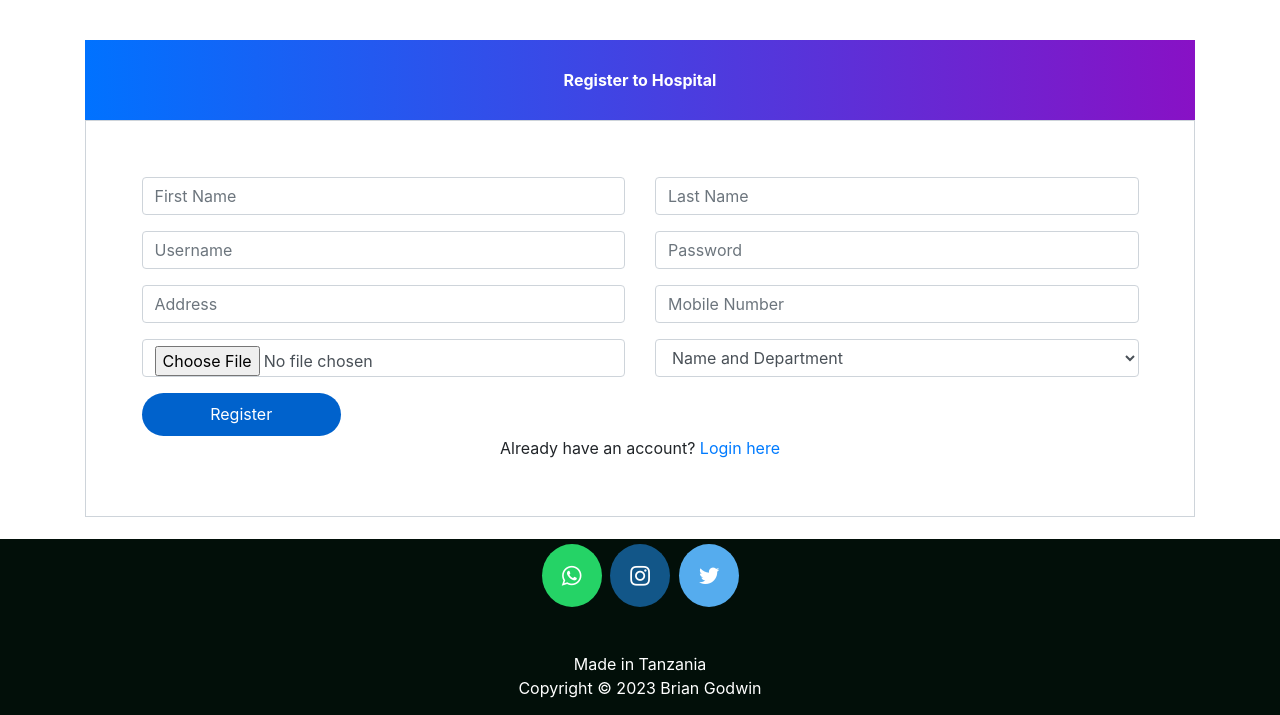
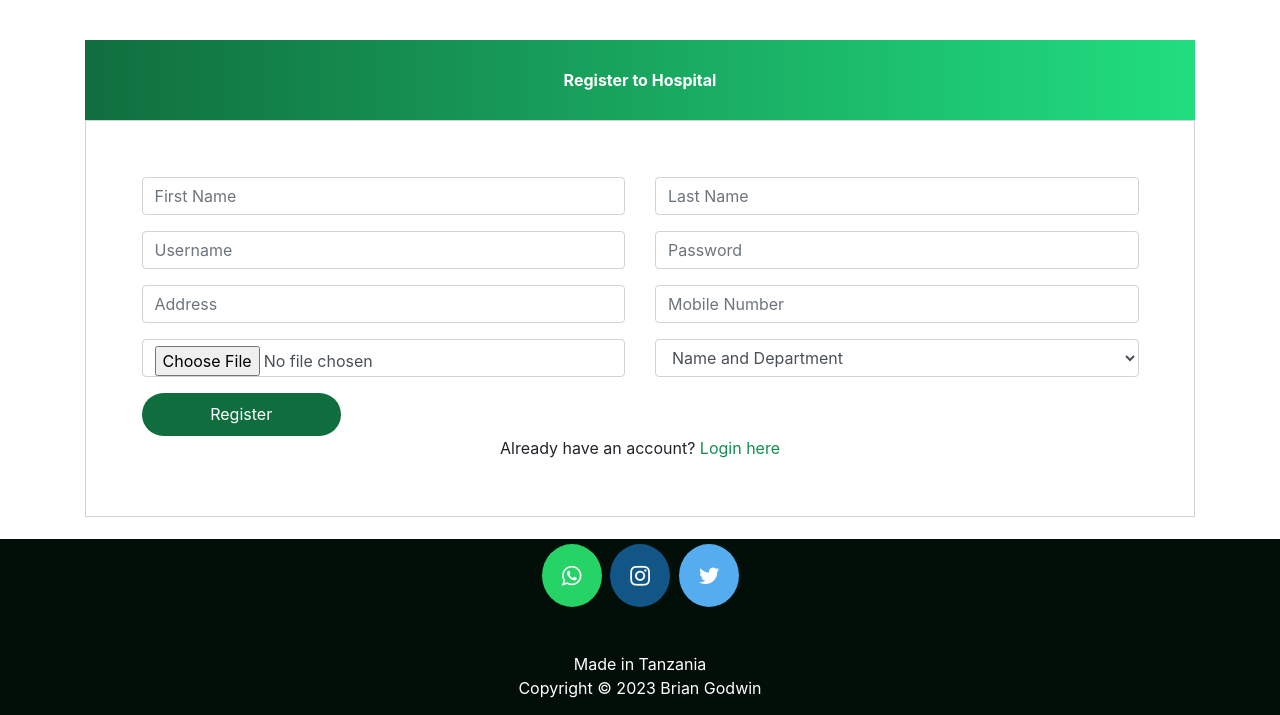
Before and after one commit to nocontrolla/SanitasBot_Django, a Django app: page /hospital/patientsignup in a window 1280 px wide. Shown: the part 56-771 px from the top of the page. Run offline with Django 4.2, Linux system fonts and the light colour scheme; data comes from the database, SQL or seed files in the repository; some libraries are stand-ins or nearby versions.

Commit message:
further changes

```diff
--- a/HealthCareProject/urls.py
+++ b/HealthCareProject/urls.py
@@ -26,7 +26,7 @@ urlpatterns = [
 
     path('hospital/', include('hospitalregister.urls')),
 
-    path('appointments/', include('appointment.urls')),
+    path('appointment/', include('appointment.urls')),
 
     path('reminder/', include('reminder.urls')),
 
--- a/appointment/models.py
+++ b/appointment/models.py
@@ -7,7 +7,8 @@ class Appointment(models.Model):
     patient = models.ForeignKey(Patient, on_delete=models.CASCADE, related_name='patient')
     doctor = models.ForeignKey(Doctor, on_delete=models.CASCADE, related_name='doctor')
     date = models.DateField()
-    time = models.TimeField()
+    start_time = models.TimeField()
+    end_time = models.TimeField(blank=True, null=True)
     status = models.CharField(choices=[('Pending', 'Pending'), ('Completed', 'Completed')], max_length=10)
     description = models.CharField(max_length=255)
 
--- a/appointment/views.py
+++ b/appointment/views.py
@@ -30,7 +30,7 @@ def patient_view_appointment_view(request):
 @user_passes_test(views.is_doctor)
 def doctor_view_appointment_view(request):
     doctor=models.Doctor.objects.get(user_id=request.user.id) #for profile picture of doctor in sidebar
-    appointments=models.Appointment.objects.all().filter(status=True,doctorId=request.user.id)
+    appointments=models.Appointment.objects.all().filter(status=True, doctor_id=request.user.id)
     patientid=[]
     for a in appointments:
         patientid.append(a.patientId)
@@ -44,7 +44,7 @@ def doctor_view_appointment_view(request):
 @user_passes_test(views.is_doctor)
 def doctor_delete_appointment_view(request):
     doctor=models.Doctor.objects.get(user_id=request.user.id) #for profile picture of doctor in sidebar
-    appointments=models.Appointment.objects.all().filter(status=True,doctorId=request.user.id)
+    appointments=models.Appointment.objects.all().filter(status=True,doctor_id=request.user.id)
     patientid=[]
     for a in appointments:
         patientid.append(a.patientId)
--- a/hospitalregister/views.py
+++ b/hospitalregister/views.py
@@ -93,8 +93,8 @@ def patient_signup_view(request):
             patient=patient.save()
             my_patient_group = Group.objects.get_or_create(name='PATIENT')
             my_patient_group[0].user_set.add(user)
-        return HttpResponseRedirect('hospital/patientlogin')
-    return render(request,'hospital/patientsignup.html',context=mydict)
+        return HttpResponseRedirect('/hospital/patientlogin')
+    return render(request, 'hospital/patientsignup.html',context=mydict)
 
 
 #-----------for checking user is doctor , patient or admin(by bgame)
@@ -567,10 +567,6 @@ def search_doctor_view(request):
 
 
 
-
-
-
-
 #---------------------------------------------------------------------------------
 #------------------------ ABOUT US AND CONTACT US VIEWS START ------------------------------
 #---------------------------------------------------------------------------------
--- a/templates/appointment/doctor_appointment.html
+++ b/templates/appointment/doctor_appointment.html
@@ -67,7 +67,7 @@
       <div class="col-md-4 col-xl-6">
         <div class="card bg-c-blue order-card">
           <div class="card-block">
-            <a href="/doctor-view-appointment">
+            <a href="/appointment/doctor-view-appointment">
               <h6 class="m-b-20">View Your Appointment</h6>
             </a>
             <br>
@@ -80,7 +80,7 @@
       <div class="col-md-4 col-xl-6">
         <div class="card bg-c-green order-card">
           <div class="card-block">
-            <a href="/doctor-delete-appointment">
+            <a href="/appointment/doctor-delete-appointment">
               <h6 class="m-b-20">Delete Appointment</h6>
             </a>
             <br>
--- a/templates/appointment/patient_appointment.html
+++ b/templates/appointment/patient_appointment.html
@@ -77,7 +77,7 @@
     <div class="col-md-4 col-xl-6">
       <div class="card bg-c-blue order-card">
         <div class="card-block">
-          <a href="/patient-view-appointment">
+          <a href="/appointment/patient-view-appointment">
             <h6 class="m-b-20">View Your Appointment</h6>
           </a>
           <br>
@@ -90,7 +90,7 @@
     <div class="col-md-4 col-xl-6">
       <div class="card bg-c-green order-card">
         <div class="card-block">
-          <a href="/patient-book-appointment">
+          <a href="/appointment/patient-book-appointment">
             <h6 class="m-b-20">Book Appointment</h6>
           </a>
           <br>
--- a/templates/hospital/patientlogin.html
+++ b/templates/hospital/patientlogin.html
@@ -22,7 +22,7 @@
     .note {
       text-align: center;
       height: 80px;
-      background: -webkit-linear-gradient(left, #0072ff, #8811c5);
+      background: -webkit-linear-gradient(left, #106e3e, #21de80);
       color: #fff;
       font-weight: bold;
       line-height: 80px;
@@ -44,7 +44,7 @@
       padding: 1%;
       width: 20%;
       cursor: pointer;
-      background: #0062cc;
+      background: #106e3e;
       color: #fff;
     }
   </style>
@@ -84,7 +84,7 @@
             </div>
           </div>
           <button type="submit" class="btnSubmit">Login</button>
-          <div class="text-center">Do not have account? <a href="patientsignup">Signup here</a></div>
+          <div class="text-center">Do not have account? <a style="color: #169354;" href="/hospital/patientsignup">Signup here</a></div>
         </div>
       </div>
     </div>
--- a/templates/hospital/patientsignup.html
+++ b/templates/hospital/patientsignup.html
@@ -21,7 +21,7 @@
     .note {
       text-align: center;
       height: 80px;
-      background: -webkit-linear-gradient(left, #0072ff, #8811c5);
+      background: -webkit-linear-gradient(left, #106e3e, #21de80);
       color: #fff;
       font-weight: bold;
       line-height: 80px;
@@ -43,7 +43,7 @@
       padding: 1%;
       width: 20%;
       cursor: pointer;
-      background: #0062cc;
+      background: #106e3e;
       color: #fff;
     }
   </style>
@@ -94,7 +94,7 @@
                 {% render_field userForm.password class="form-control" placeholder="Password" %}
               </div>
               <div class="form-group">
-                {% render_field patientForm.mobile class="form-control" pattern="[6789][0-9]{9}" placeholder="Mobile Number" %}
+                {% render_field patientForm.mobile class="form-control" pattern="^255\d{9,12}$" placeholder="Mobile Number" %}
               </div>
               <div class="form-group">
                 {% render_field patientForm.assignedDoctorId class="form-control" placeholder="Doctor" %}
@@ -103,7 +103,7 @@
             </div>
           </div>
           <button type="submit" class="btnSubmit">Register</button>
-          <div class="text-center">Already have an account? <a href="patientlogin">Login here</a></div>
+          <div class="text-center">Already have an account? <a style="color: #158c51;" href="/hospital/patientlogin">Login here</a></div>
         </div>
       </div>
     </div>
```
Also changed, not shown: appointment/migrations/0002_rename_time_appointment_start_time_and_more.py (added), db.sqlite3, 1 other file.
